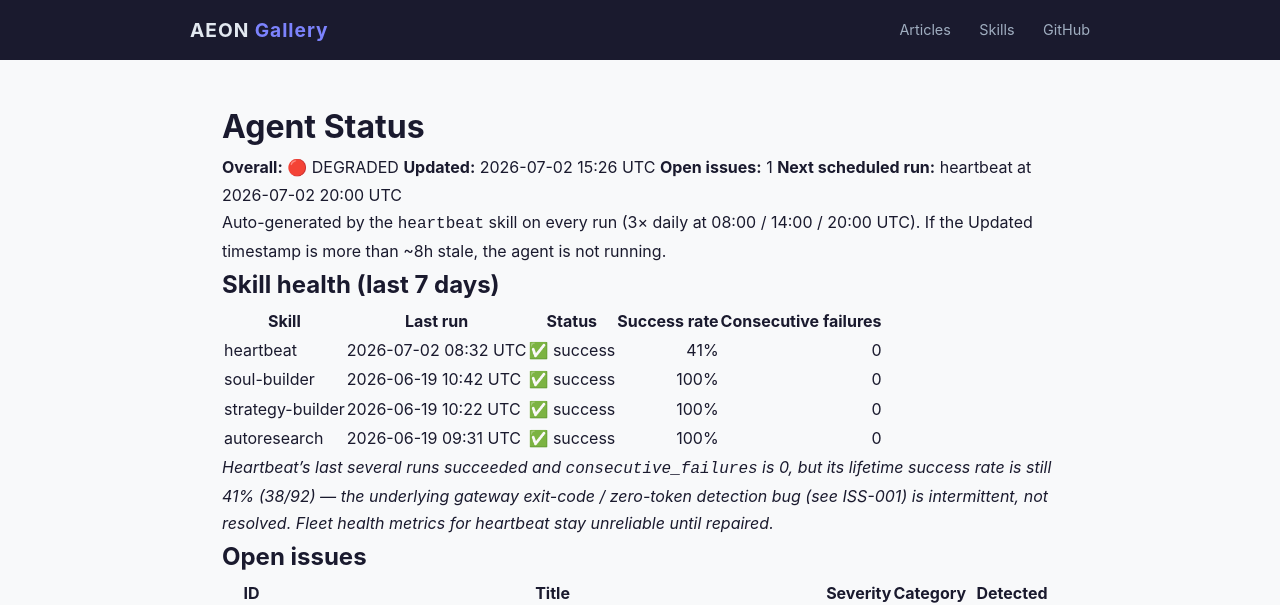
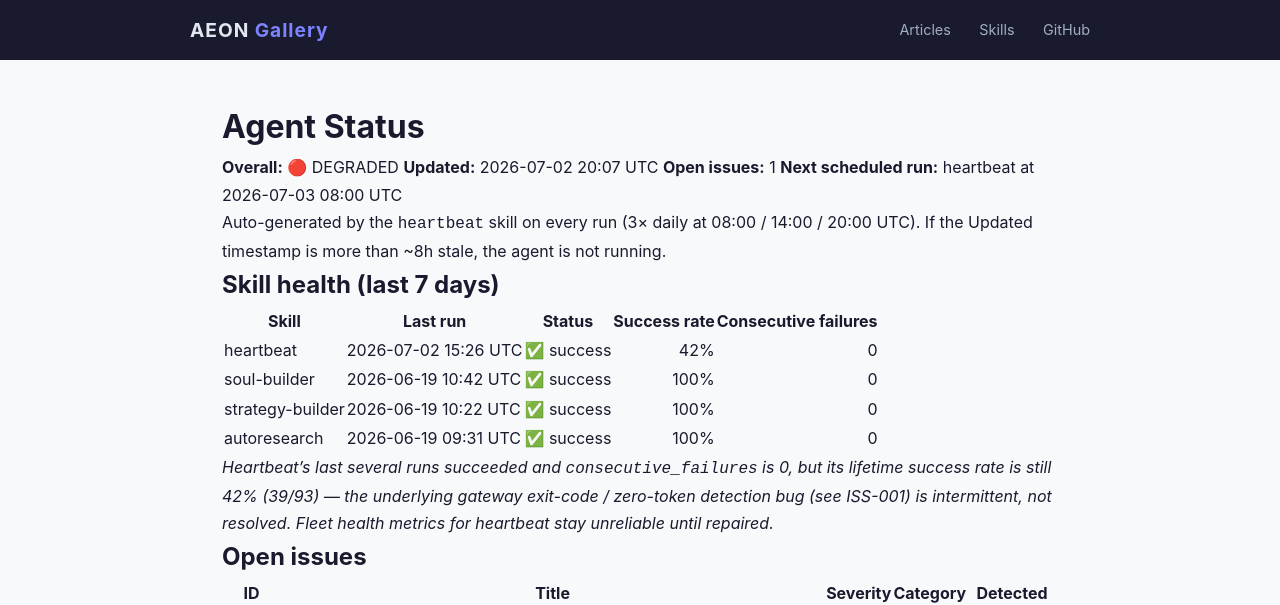
Before and after one commit to RickCrosschain/aeon, a Jekyll site: the page built from docs/status.md, in a window 1280 px wide. Shown: the top 605 px of the page. Built offline with Jekyll 4.4.1, drawn with Linux system fonts in a browser that asks for light colours.

Commit message:
chore(heartbeat): auto-commit 2026-07-02

```diff
--- a/docs/status.md
+++ b/docs/status.md
@@ -7,9 +7,9 @@
 # Agent Status
 
 **Overall:** 🔴 DEGRADED
-**Updated:** 2026-07-02 15:26 UTC
+**Updated:** 2026-07-02 20:07 UTC
 **Open issues:** 1
-**Next scheduled run:** heartbeat at 2026-07-02 20:00 UTC
+**Next scheduled run:** heartbeat at 2026-07-03 08:00 UTC
 
 Auto-generated by the `heartbeat` skill on every run (3× daily at 08:00 / 14:00 / 20:00 UTC). If the Updated timestamp is more than ~8h stale, the agent is not running.
 
@@ -17,12 +17,12 @@
 
 | Skill | Last run | Status | Success rate | Consecutive failures |
 |-------|----------|--------|-------------:|---------------------:|
-| heartbeat | 2026-07-02 08:32 UTC | ✅ success | 41% | 0 |
+| heartbeat | 2026-07-02 15:26 UTC | ✅ success | 42% | 0 |
 | soul-builder | 2026-06-19 10:42 UTC | ✅ success | 100% | 0 |
 | strategy-builder | 2026-06-19 10:22 UTC | ✅ success | 100% | 0 |
 | autoresearch | 2026-06-19 09:31 UTC | ✅ success | 100% | 0 |
 
-_Heartbeat's last several runs succeeded and `consecutive_failures` is 0, but its lifetime success rate is still 41% (38/92) — the underlying gateway exit-code / zero-token detection bug (see ISS-001) is intermittent, not resolved. Fleet health metrics for heartbeat stay unreliable until repaired._
+_Heartbeat's last several runs succeeded and `consecutive_failures` is 0, but its lifetime success rate is still 42% (39/93) — the underlying gateway exit-code / zero-token detection bug (see ISS-001) is intermittent, not resolved. Fleet health metrics for heartbeat stay unreliable until repaired._
 
 ## Open issues
 
--- a/memory/token-usage.csv
+++ b/memory/token-usage.csv
@@ -41,3 +41,4 @@
 2026-07-01,heartbeat,claude-opus-4-8,2100,5710,483308,59015
 2026-07-02,heartbeat,claude-opus-4-8,2096,5028,310812,27157
 2026-07-02,heartbeat,claude-opus-4-8,2100,4706,486425,38590
+2026-07-02,heartbeat,claude-opus-4-8,2096,3839,375812,36422
```
Also changed, not shown: memory/logs/2026-07-02.md (+15 -0 lines), .outputs/heartbeat.md.
